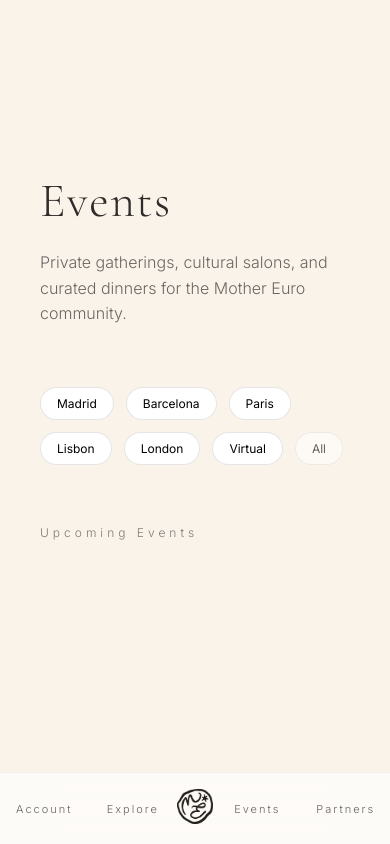
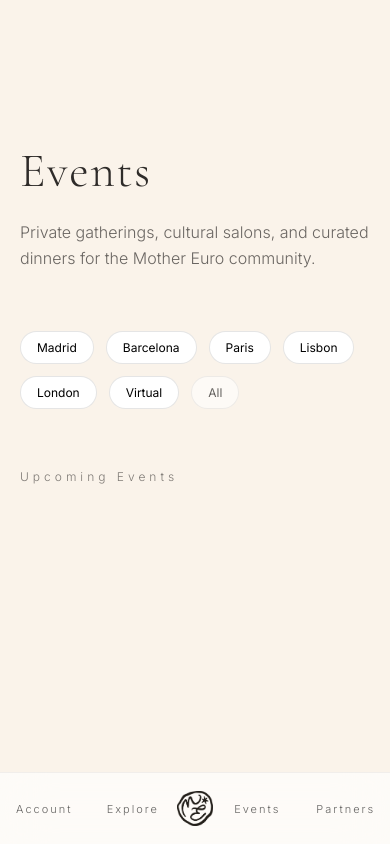
Before and after one commit to nataliatovargrand-a11y/mothereuro-beta, a Nuxt app: page /events in a window 390 px wide. Built offline with nearby package versions, Linux system fonts and the light colour scheme.

Commit message:
Global mobile layout + typography fixes

```diff
--- a/app/assets/css/main.css
+++ b/app/assets/css/main.css
@@ -1,5 +1,8 @@
 /* GOOGLE FONTS – Luxury Web Equivalent to Brand Manual */
 @import url('https://fonts.googleapis.com/css2?family=Cormorant+Garamond:wght@300;400&family=Inter:wght@300;400&family=IBM+Plex+Mono:wght@400&display=swap');
+
+
+/* ROOT COLORS */
 
 :root {
   --me-bg: #FAF3EA;
@@ -7,12 +10,15 @@
   --me-accent: #A8985F;
 }
 
-/* RESET */
+
+/* GLOBAL RESET */
+
 * {
   box-sizing: border-box;
 }
 
-html, body {
+html,
+body {
   margin: 0;
   padding: 0;
   background: var(--me-bg);
@@ -20,34 +26,110 @@
   font-family: 'Inter', sans-serif;
   font-weight: 300;
   -webkit-font-smoothing: antialiased;
+  overflow-x: hidden;
 }
 
-/* Editorial Headings */
-h1, h2, h3 {
+
+/* GLOBAL TYPOGRAPHY */
+
+h1,
+h2,
+h3 {
   font-family: 'Cormorant Garamond', serif;
   font-weight: 300;
   letter-spacing: 0.03em;
 }
 
-/* Buttons */
+h1{
+  font-size:48px;
+}
+
+h2{
+  font-size:32px;
+}
+
+h3{
+  font-size:22px;
+}
+
+
+/* BUTTONS */
+
 button {
   font-family: 'Inter', sans-serif;
 }
-/* Prevent horizontal overflow */
 
-body{
-overflow-x:hidden;
-}
+
+/* GLOBAL PAGE WRAPPERS */
+/* prevents horizontal scroll bugs */
 
 .explore-wrapper,
 .events-wrapper,
 .partners-wrapper,
-.resources-wrapper{
-overflow-x:hidden;
+.resources-wrapper,
+.account-wrapper{
+  overflow-x:hidden;
 }
 
-/* Prevent padding layout bugs */
 
-*{
-box-sizing:border-box;
+/* GLOBAL LINKS */
+
+a{
+  color:inherit;
+  text-decoration:none;
 }
+
+a:hover{
+  color:var(--me-accent);
+}
+
+
+/* IMAGE SAFETY */
+
+img{
+  max-width:100%;
+  display:block;
+}
+
+
+/* MOBILE TYPOGRAPHY */
+
+@media (max-width:768px){
+
+h1{
+  font-size:34px;
+}
+
+h2{
+  font-size:26px;
+}
+
+h3{
+  font-size:20px;
+}
+
+}
+
+
+/* MOBILE PAGE SPACING */
+
+@media (max-width:768px){
+
+.explore-wrapper,
+.events-wrapper,
+.partners-wrapper,
+.resources-wrapper,
+.account-wrapper{
+  padding-left:20px !important;
+  padding-right:20px !important;
+}
+
+}
+
+
+/* SMOOTH UI */
+
+button,
+a{
+  transition:all .2s ease;
+}
--- a/app/pages/events.vue
+++ b/app/pages/events.vue
@@ -475,4 +475,46 @@
 }
 
 }
+/* MOBILE EVENTS */
+
+@media (max-width:768px){
+
+.events-wrapper{
+padding:110px 20px;
+}
+
+.featured-event{
+grid-template-columns:1fr;
+gap:24px;
+margin-bottom:70px;
+}
+
+.featured-image{
+height:240px;
+}
+
+.events-grid{
+grid-template-columns:1fr;
+gap:16px;
+}
+
+.event-card{
+border-radius:16px;
+overflow:hidden;
+}
+
+.event-image{
+height:160px;
+}
+
+.event-content{
+padding:16px;
+}
+
+.event-btn{
+width:100%;
+margin-top:12px;
+}
+
+}
 </style>
```
